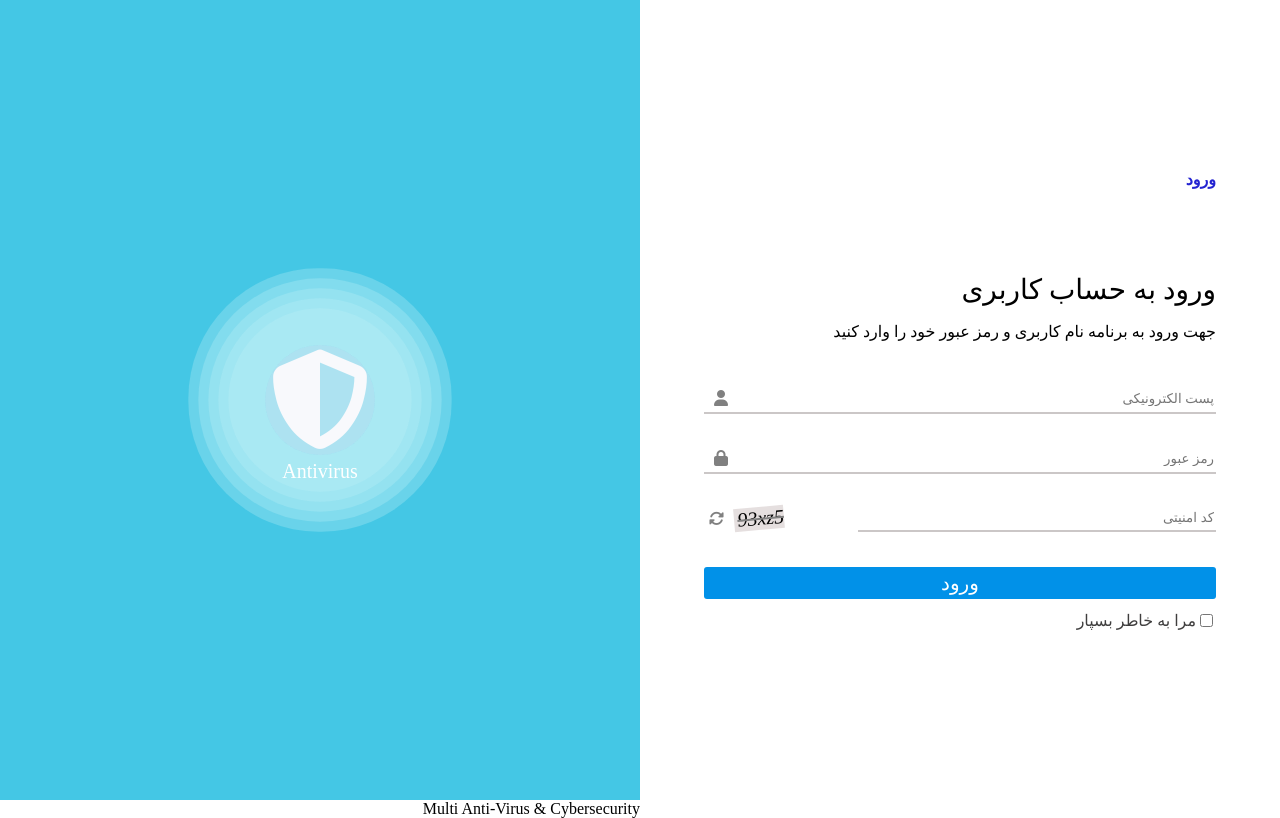
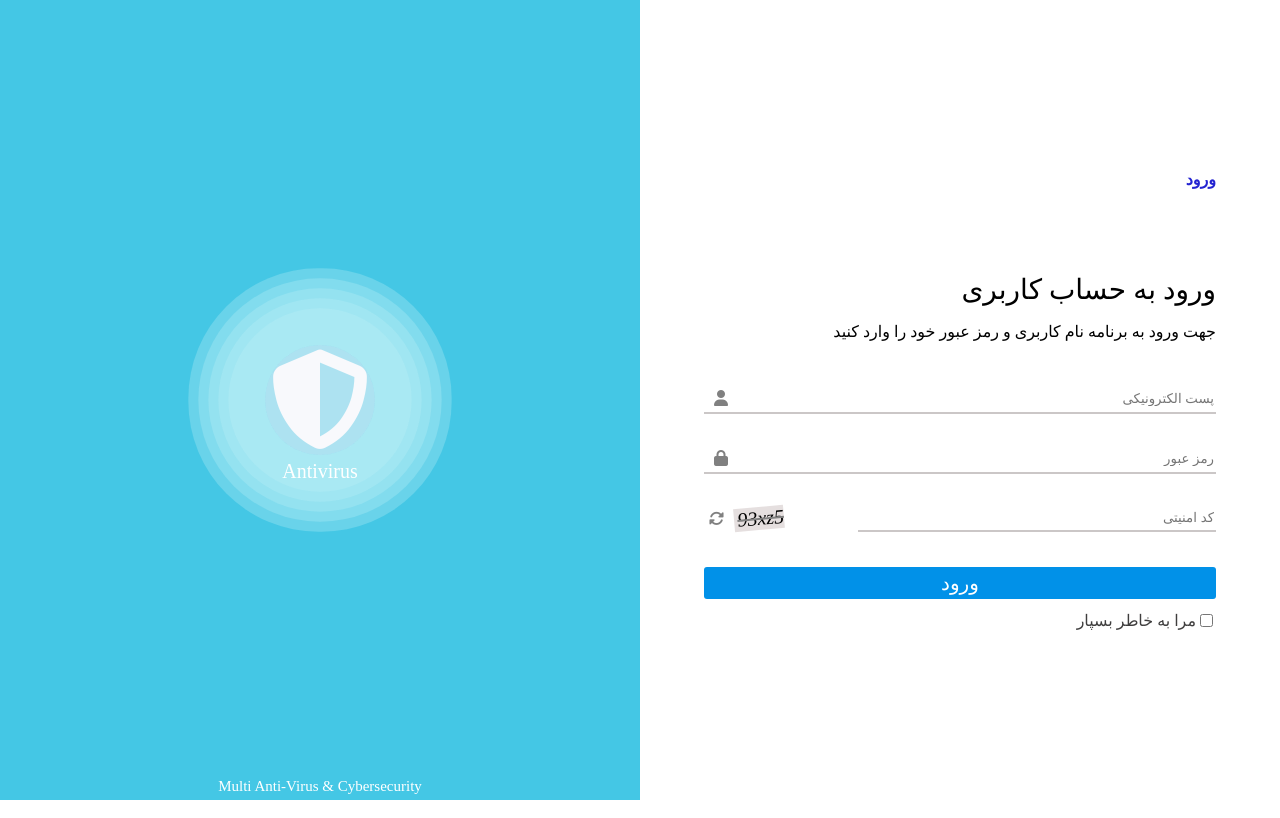
Before and after one commit to Amir2678/Maktab-HW3, a plain HTML site: page index.html in a window 1280 px wide. Drawn offline with Linux system fonts and the light colour scheme; a web font is replaced by a local one.

Commit message:
modify style.css

```diff
--- a/style.css
+++ b/style.css
@@ -43,7 +43,6 @@ body {
   align-items: center;
   font-size: 100px;
   color: white;
-  position: relative;
 }
 .animation > div {
   width: 110px;
@@ -52,18 +51,24 @@ body {
   border-radius: 50%;
   position: absolute;
   top: auto;
-  /* z-index: 0; */
   animation: inflate 3s linear infinite;
+}
+
+.bottom-text{
+  width: 100%;
+  font-size: 15px;
+  text-align: center;
+  color: white;
+  position: absolute;
+  bottom: 5px;
 }
 .layer2 {
   width: 115px;
   height: 115px;
-  /* background-color: rgba(228, 216, 216, 0.39); */
   border-radius: 50%;
   margin-left: auto;
   margin-right: auto;
   text-align: center;
-  /* z-index: 1; */
 }
 @keyframes inflate {
 
```
